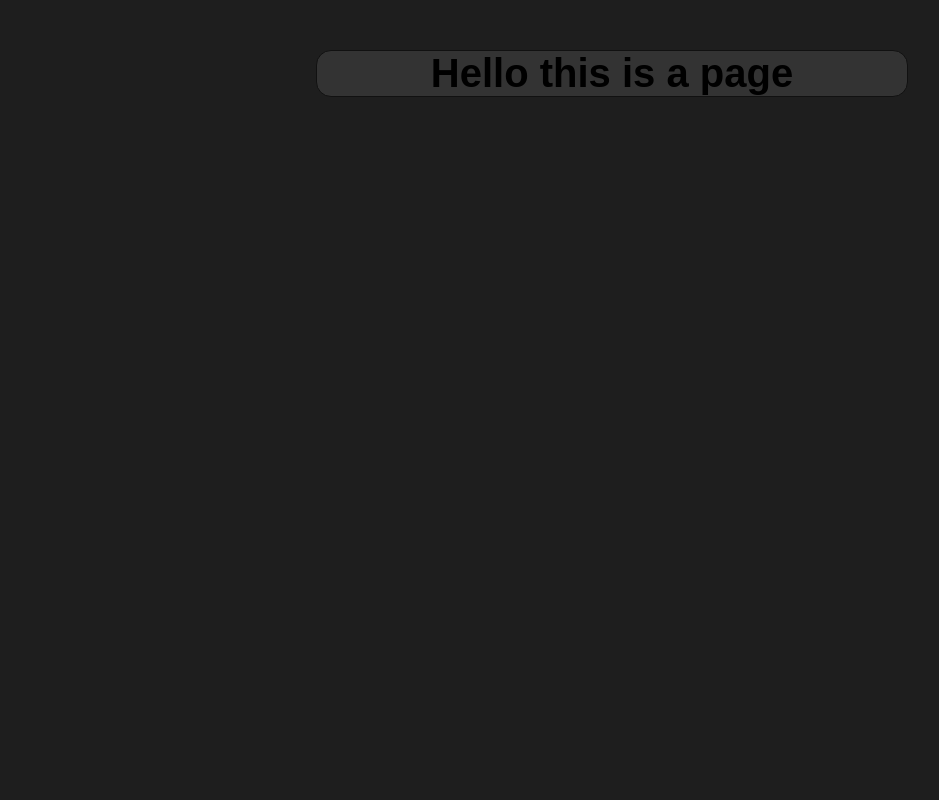
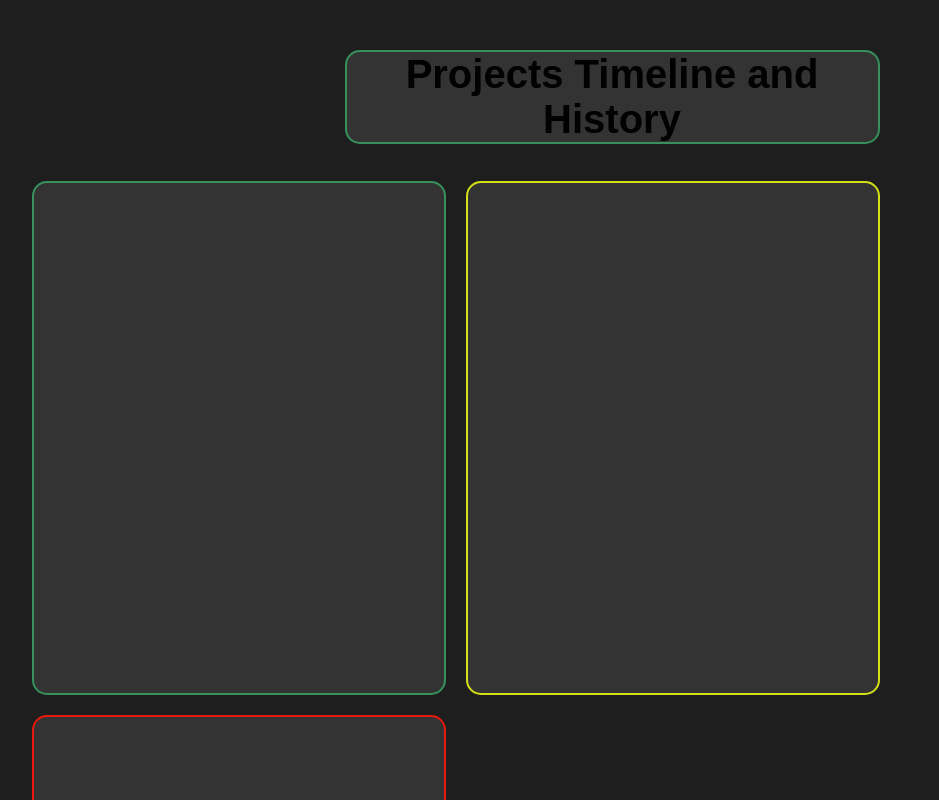
Before and after one commit to Paule201/paule201.github.io, a plain HTML site: page index.html in a window 1280 px wide. Shown: the top 800 px of the page, without its empty margins (28-967 px from the left). Drawn offline with Linux system fonts and the light colour scheme.

Commit message:
first usabele optic

```diff
--- a/index.html
+++ b/index.html
@@ -9,9 +9,21 @@
 </head>
 <body id="main">
     <div id="klass">
-        <h1 id="heading">Hello this is a page</h1>
+        <h1 id="heading">Projects Timeline and History</h1>
     </div>
 
 
+
+    <div id="container">
+        <div id="projectone" class="projects"></div>
+        <div id="projecttwo" class="projects"></div>
+        <div id="projecthrow" class="projects"></div>
+        <!--<div id="projectfour" class="projects"></div>
+        <div id="projectfifth" class="projects"></div>
+        <div id="projectsix" class="projects"></div>
+        <div id="projectseven" class="projects"></div>
+        <div id="projecteight" class="projects"></div>
+        <div id="projectnine" class="projects"></div>-->
+    </div>
 </body>
 </html>
--- a/style.css
+++ b/style.css
@@ -7,12 +7,40 @@
     align-items: center;
     text-align: center;
     font-family: Arial, Helvetica, sans-serif;
-    width: 50%;
+    width: 45%;
+    min-width: 400px;
     background-color: rgb(51, 51, 51);
     font-size: 40px;
+    cursor: cell;
     border-radius: 15px;
-    border-color: rgb(17, 17, 17);
-    border-width: 1px;
     border-style: solid;
-
+    border-width: 2px;
+    border-color: rgb(54, 146, 92);
 }
+.projects{
+    height: 500px;
+    width: 400px;
+    background-color: rgb(51, 51, 51);
+    padding: 5px;
+    border-radius: 15px;
+    border-style: solid;
+    border-width: 2px;
+    border-color: rgb(54, 146, 92);
+    margin: 10px;
+}
+#projectone{
+    border-color: rgb(54, 146, 92);
+}
+#projecttwo{
+    border-color: rgb(211, 224, 20);
+}
+#projecthrow{
+    border-color: rgb(230, 25, 10);
+}
+#container{
+    display: flex;
+    flex-wrap: wrap;
+    justify-self: center;
+    align-items: center;
+    text-align: center;
+}
```
